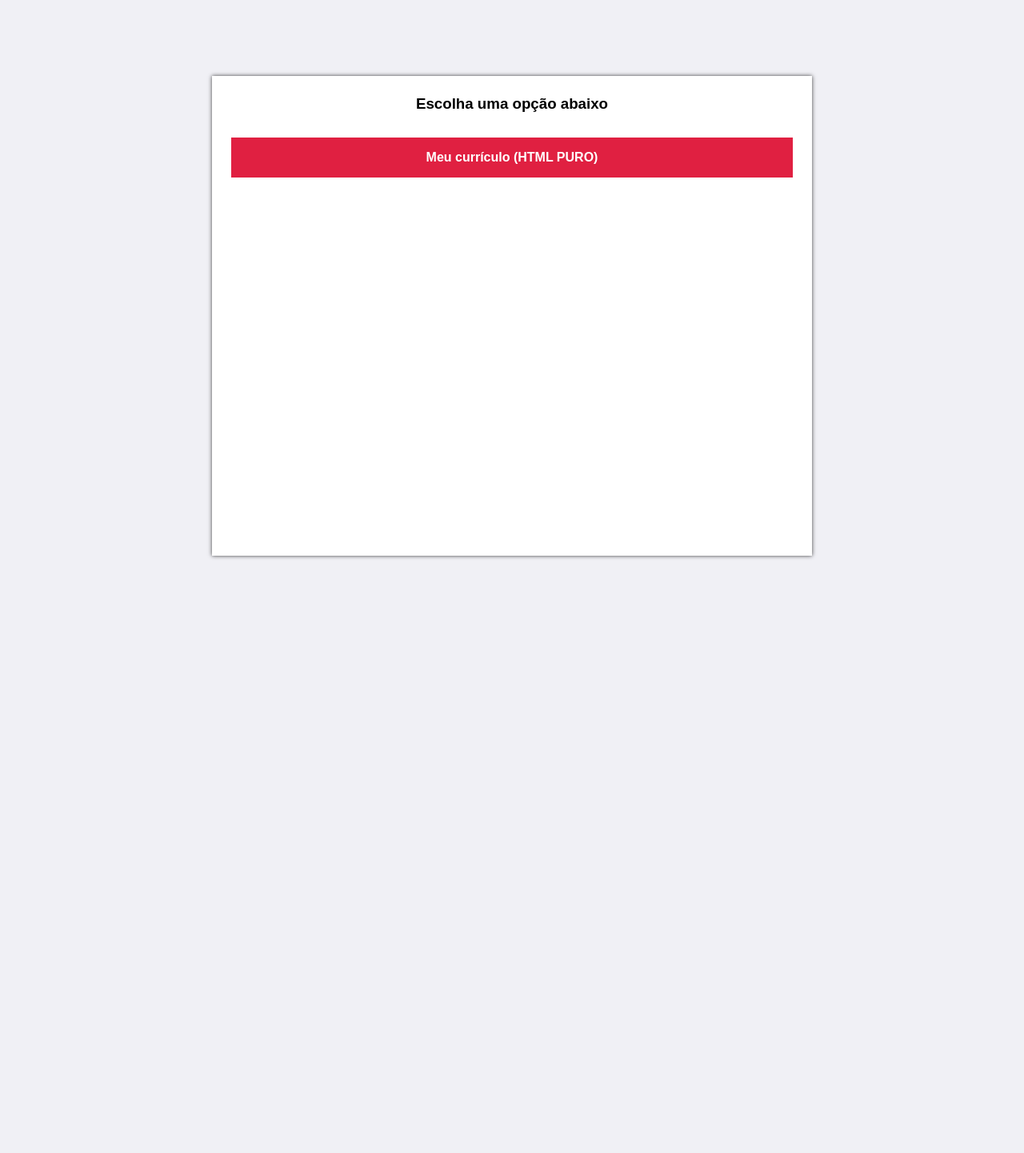
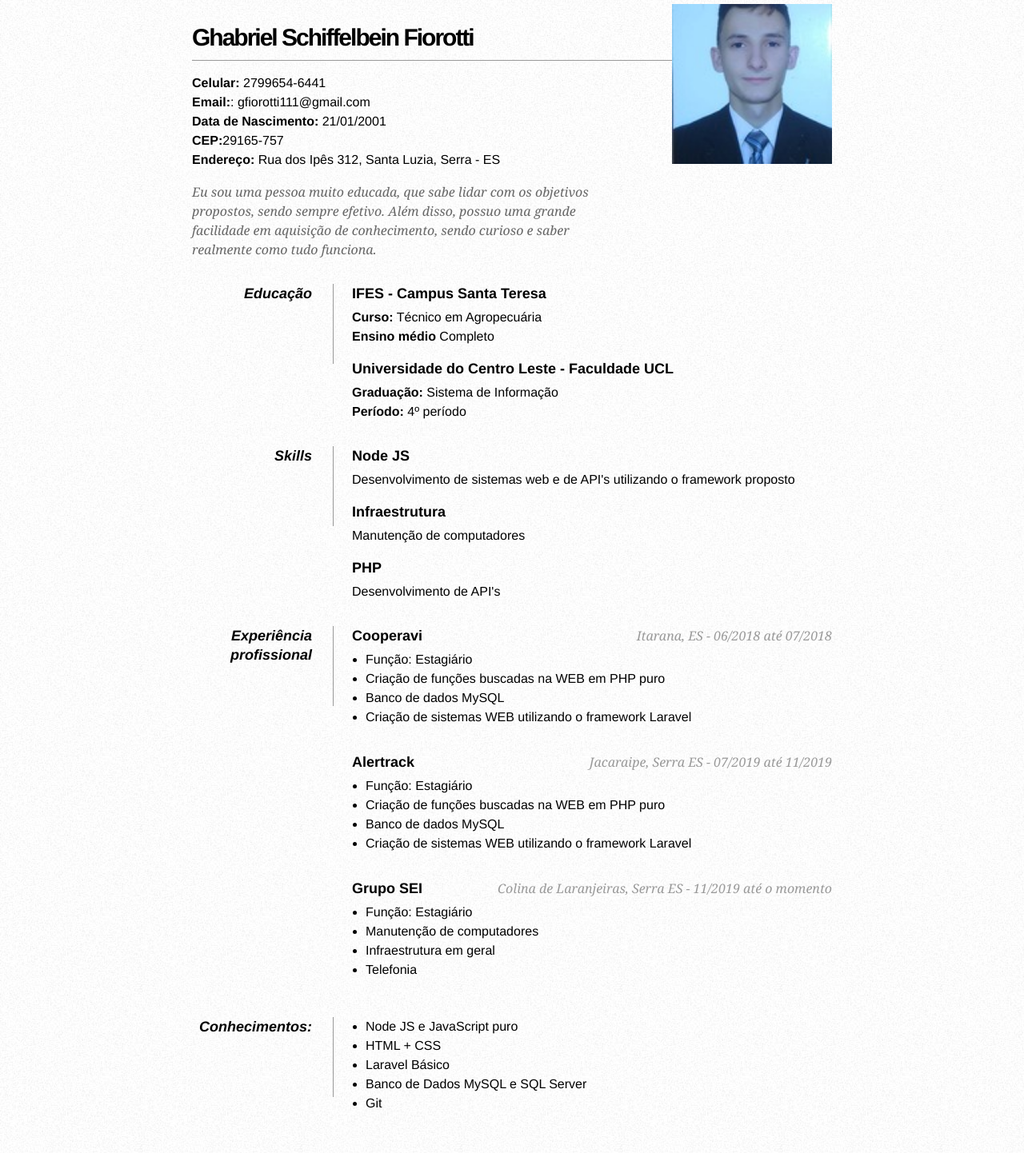
Before and after one commit to GhabrielFiorotti/curriculo, a website: page index.html in a window 1280 px wide. Shown: the part 5-1447 px from the top of the page at 80% size. Before the commit the page ends 800 px from the top, so only its background shows below. Drawn offline with Linux system fonts and the light colour scheme.

Commit message:
Colocando Estilos no currículo

```diff
--- a/index.html
+++ b/index.html
@@ -1,20 +1,140 @@
-<!DOCTYPE html>
-<html lang="en">
+<!DOCTYPE html PUBLIC "-//W3C//DTD XHTML 1.0 Strict//EN"
+"http://www.w3.org/TR/xhtml1/DTD/xhtml1-strict.dtd">
+
+<html xmlns="http://www.w3.org/1999/xhtml" xml:lang="en" lang="en">
 
 <head>
-    <meta charset="UTF-8">
-    <meta name="viewport" content="width=device-width, initial-scale=1.0">
-    <title>Acesso a arquivos</title>
-    <base href="/">
-    <link rel="stylesheet" href="css/style.css">
+     <meta http-equiv="Content-Type" content="text/html; charset=utf-8"/>
 
+     <title>Currículo Profissional</title>
+
+     <style type="text/css">
+        * { margin: 0; padding: 0; }
+        body { font: 16px Helvetica, Sans-Serif; line-height: 24px; background: url(img/noise.jpg); }
+        .clear { clear: both; }
+        #page-wrap { width: 800px; margin: 40px auto 60px; }
+        #pic { float: right; margin: -30px 0 0 0; }
+        h1 { font-size: 30px !important;  margin: 0 0 16px 0; padding: 0 0 16px 0; font-size: 42px; font-weight: bold; letter-spacing: -2px; border-bottom: 1px solid #999; }
+        h2 { font-size: 18px !important; margin: 0 0 6px 0; position: relative; }
+        h2 span { position: absolute; bottom: 0; right: 0; font-style: italic; font-family: Georgia, Serif; font-size: 16px; color: #999; font-weight: normal; }
+        p { margin: 0 0 16px 0; }
+        a { color:black; text-decoration: none; text-decoration:none; }
+        a:hover { border-bottom-style: solid; color: black; }
+        ul { margin: 0 0 32px 17px; }
+        #objective { width: 500px; float: left; }
+        #objective p { font-family: Georgia, Serif; font-style: italic; color: #666; }
+        dt { font-style: italic; font-weight: bold; font-size: 18px; text-align: right; padding: 0 26px 0 0; width: 150px; float: left; height: 100px; border-right: 1px solid #999;  }
+        dd { width: 600px; float: right; }
+        dd.clear { float: none; margin: 0; height: 15px; }
+     </style>
 </head>
 
 <body>
-    <div class="container">
-        <h3>Escolha uma opção abaixo</h3>
-        <a href="./curr" class="botao">Meu currículo (HTML PURO)</a>
+
+    <div id="page-wrap">
+
+        <img src="img/foto.jpg" height="25%" width="25%" alt="Photo of Cthulu" id="pic" />
+
+        <div id="contact-info" class="vcard">
+
+            <!-- Microformats! -->
+
+            <h1 class="fn">Ghabriel Schiffelbein Fiorotti</h1>
+
+            <p>
+                <strong> Celular:</strong> <span class="tel">2799654-6441</span><br />
+                <strong> Email:</strong>: <a target="_blank" href="gmail.com.br">gfiorotti111@gmail.com</a><br>
+                <strong> Data de Nascimento:</strong> <span class="tel">21/01/2001</span><br />
+                <strong> CEP:</strong><span class="tel">29165-757</span><br />
+                <strong> Endereço:</strong> <span class="tel">Rua dos Ipês 312, Santa Luzia, Serra - ES</span><br />
+            </p>
+        </div>
+
+        <div id="objective">
+            <p>
+                Eu sou uma pessoa muito educada, que sabe lidar com os objetivos propostos, sendo sempre efetivo. Além disso, possuo uma grande facilidade em aquisição de conhecimento, sendo curioso e saber realmente como tudo funciona.
+            </p>
+        </div>
+
+        <div class="clear"></div>
+
+        <dl>
+            <dd class="clear"></dd>
+
+            <dt>Educação</dt>
+            <dd>
+                <h2>IFES - Campus Santa Teresa</h2>
+                <p><strong>Curso:</strong> Técnico em Agropecuária<br />
+                   <strong>Ensino médio</strong> Completo</p>
+            </dd>
+            <dd>
+                <h2>Universidade do Centro Leste - Faculdade UCL</h2>
+                <p><strong>Graduação:</strong> Sistema de Informação<br />
+                <strong>Período:</strong> 4º período</p>
+            </dd>
+
+            <dd class="clear"></dd>
+
+            <dt>Skills</dt>
+            <dd>
+                <h2>Node JS</h2>
+                <p>Desenvolvimento de sistemas web e de API's utilizando o framework proposto</p>
+
+                <h2>Infraestrutura</h2>
+                <p>Manutenção de computadores</p>
+
+                <h2>PHP</h2>
+                <p>Desenvolvimento de API's</p>
+            </dd>
+
+            <dd class="clear"></dd>
+
+            <dt>Experiência profissional</dt>
+            <dd>
+                <h2>Cooperavi <span>Itarana, ES - 06/2018 até 07/2018</span></h2>
+                <ul>
+                    <li>Função: Estagiário</li>
+                    <li>Criação de funções buscadas na WEB em PHP puro</li>
+                    <li>Banco de dados MySQL</li>
+                    <li>Criação de sistemas WEB utilizando o framework Laravel</li>
+                </ul>
+
+                <h2>Alertrack <span>Jacaraipe, Serra ES - 07/2019 até 11/2019</span></h2>
+                <ul>
+                    <li>Função: Estagiário</li>
+                    <li>Criação de funções buscadas na WEB em PHP puro</li>
+                    <li>Banco de dados MySQL</li>
+                    <li>Criação de sistemas WEB utilizando o framework Laravel</li>
+                </ul>
+
+                <h2>Grupo SEI <span>Colina de Laranjeiras, Serra ES - 11/2019 até o momento</span></h2>
+                <ul>
+                    <li>Função: Estagiário</li>
+                    <li>Manutenção de computadores</li>
+                    <li>Infraestrutura em geral</li>
+                    <li>Telefonia</li>
+                </ul>
+            </dd>
+
+            <dd class="clear"></dd>
+
+            <dt>Conhecimentos:</dt>
+            <dd>
+            <ul>
+                <li>Node JS e JavaScript puro</li>
+                <li>HTML + CSS</li>
+                <li>Laravel Básico</li>
+                <li>Banco de Dados MySQL e SQL Server</li>
+                <li>Git</li>
+            </ul>
+            </dd>
+            <dd class="clear"></dd>
+        </dl>
+
+        <div class="clear"></div>
+
     </div>
+
 </body>
 
 </html>
```
Also changed, not shown: app.js (+0 -12 lines), curriculo1.html (deleted, +0 -40 lines), curriculo2.html (deleted, +0 -71 lines), public/img/noise.jpg (added).
